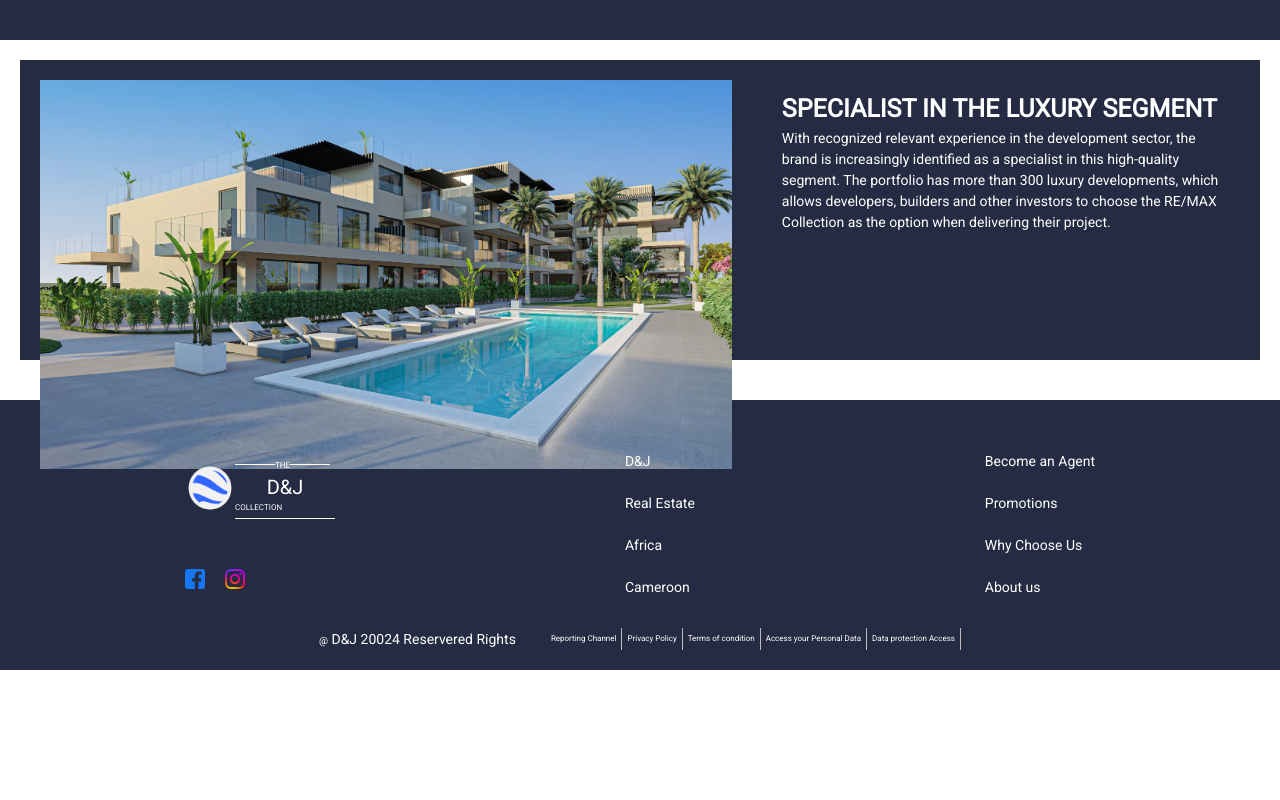
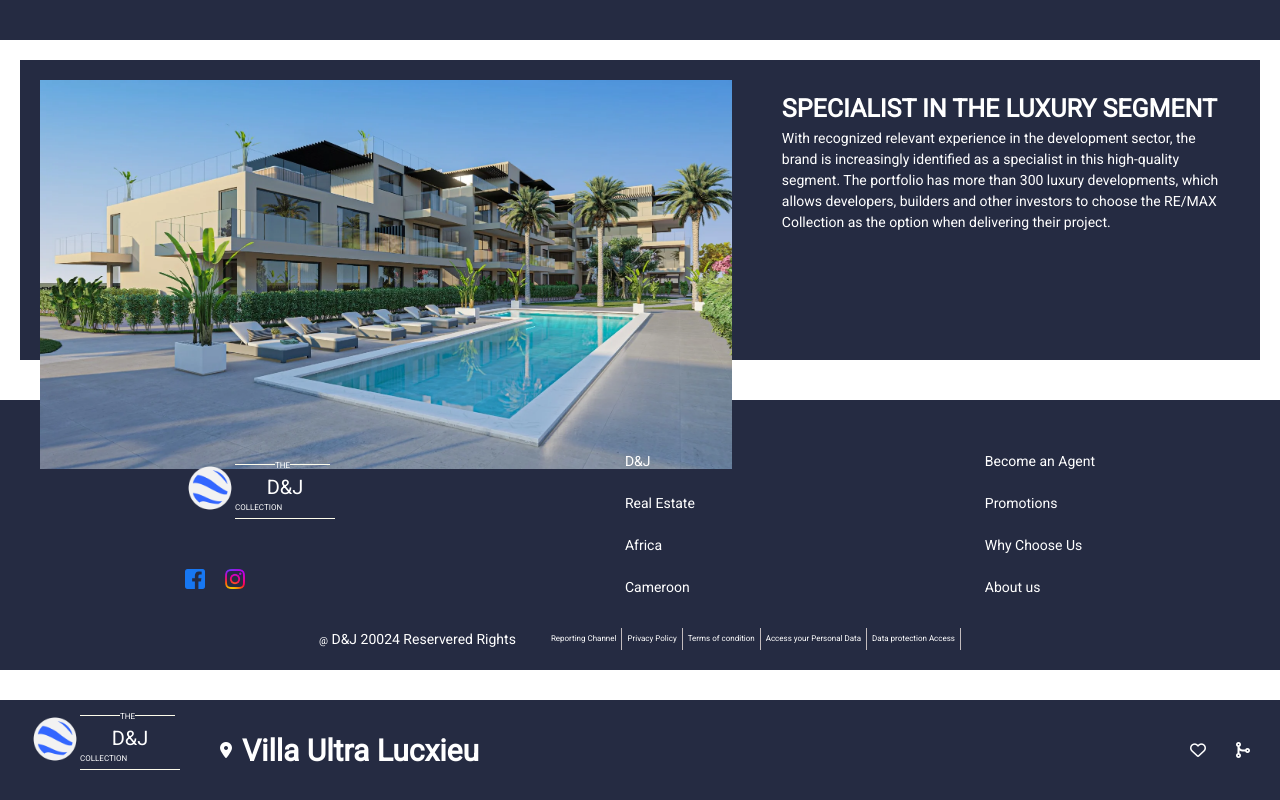
Before and after one commit to EwiJosepha/Real-Estate, a Next.js app: page / in a window 1280 px wide. Shown: the part 456-1256 px from the top of the page. Before the commit the page ends 1156 px from the top, so only its background shows below. Built offline with nearby package versions, Linux system fonts and the light colour scheme.

Commit message:
adding details hero  section

```diff
--- /dev/null
+++ b/app/components/organisms/detailAvatar.tsx
@@ -0,0 +1,11 @@
+import React from 'react'
+
+function DetailAvatar() {
+  return (
+    <div>
+
+    </div>
+  )
+}
+
+export default DetailAvatar
--- a/app/components/organisms/detailsHero.tsx
+++ b/app/components/organisms/detailsHero.tsx
@@ -5,10 +5,17 @@ function DetailsHero() {
   return (
     <div>
       <div className="detailspageWrapper">
-        <FooterLogo/>
+        <div className="villa">
+          <FooterLogo />
 
-        <div className="propertyname">
-          <h1>Villa Ultra Lucxieu</h1>
+          <div className="propertyname">
+            <i className="fa-solid fa-location-dot"></i>
+            <h1 id="villa">Villa Ultra Lucxieu</h1>
+          </div>
+        </div>
+        <div className="heart">
+        <i className="fa-regular fa-heart"></i>
+        <i className="fa-solid fa-code-merge"></i>
         </div>
       </div>
     </div>
--- a/app/globals.css
+++ b/app/globals.css
@@ -275,3 +275,53 @@
   color: #ffffff;
   font-size: 10px;
 }
+
+/* Details page */
+
+.detailspageWrapper {
+  display: flex;
+  align-items: center;
+  justify-content: space-between;
+  background-color: #252b42;
+  height: 100px;
+  padding: 30px;
+  width: 100%;
+}
+
+#villa {
+  font-size: 30px;
+  font-weight: 600;
+  color: #fff;
+}
+
+.villa {
+  display: flex;
+  gap: 40px;
+}
+
+.fa-solid {
+  color: #fff;
+}
+
+.propertyname {
+  display: flex;
+  align-items: center;
+  justify-content: center;
+  gap: 10px;
+}
+
+.heart {
+  display: flex;
+  gap: 30px;
+  cursor: pointer;
+}
+
+.fa-heart:hover {
+  color: red;
+  font-size: 14px;
+}
+
+
+.fa-heart {
+  color: #fff;
+}
--- a/app/page.tsx
+++ b/app/page.tsx
@@ -3,6 +3,7 @@ import InfoSection from "./components/organisms/infoSection";
 import Luxury from "./components/organisms/luxury";
 import Footer from "./components/organisms/footer";
 import { Roboto } from '@next/font/google'
+import DetailsHero from "./components/organisms/detailsHero";
 
 const roboto = Roboto({
   subsets: ['latin'],
@@ -16,6 +17,7 @@ export default function Home() {
         <InfoSection />
         <Luxury />
         <Footer />
+        <DetailsHero />
       </div>
     </main>
   );
```
